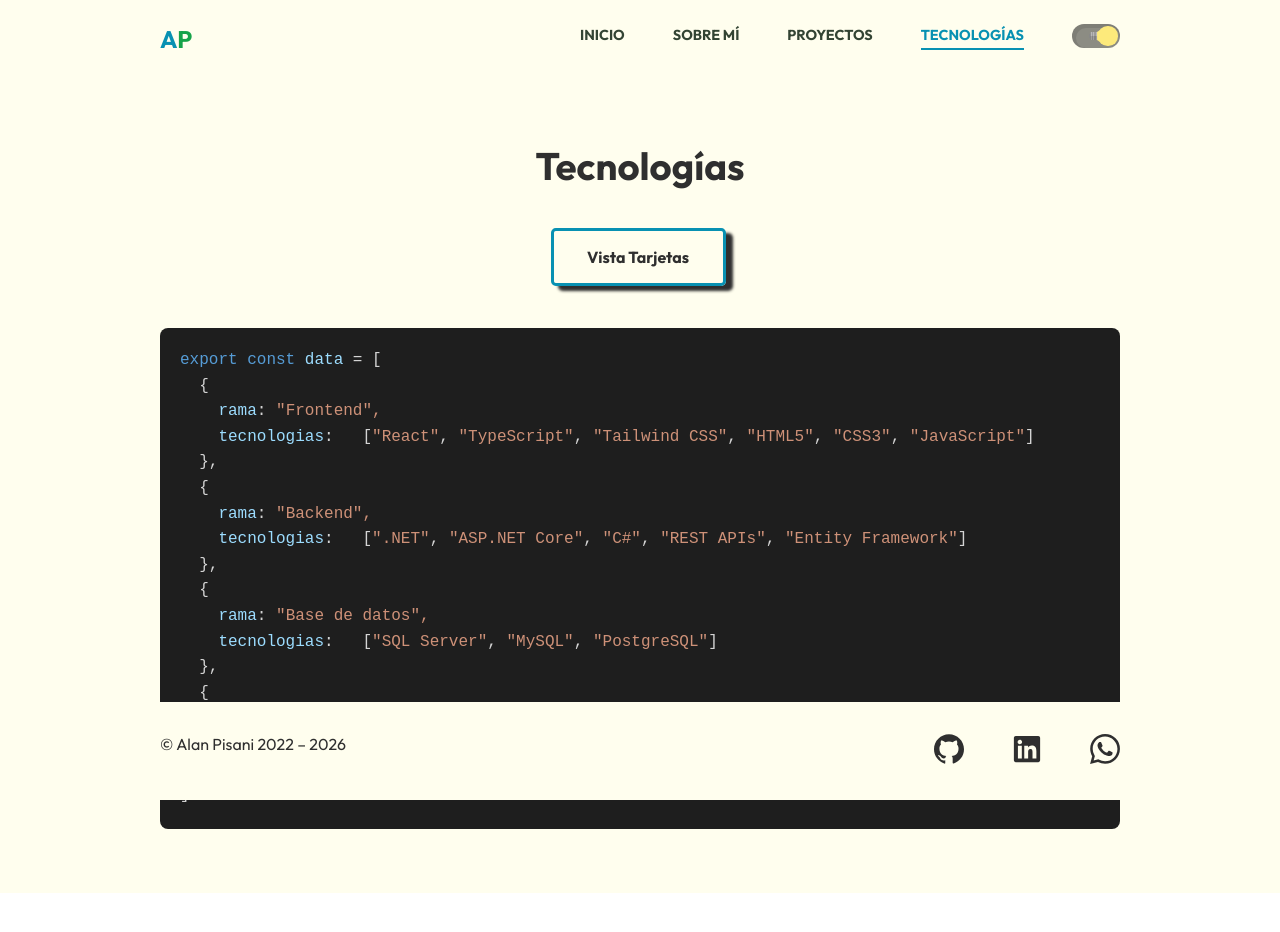
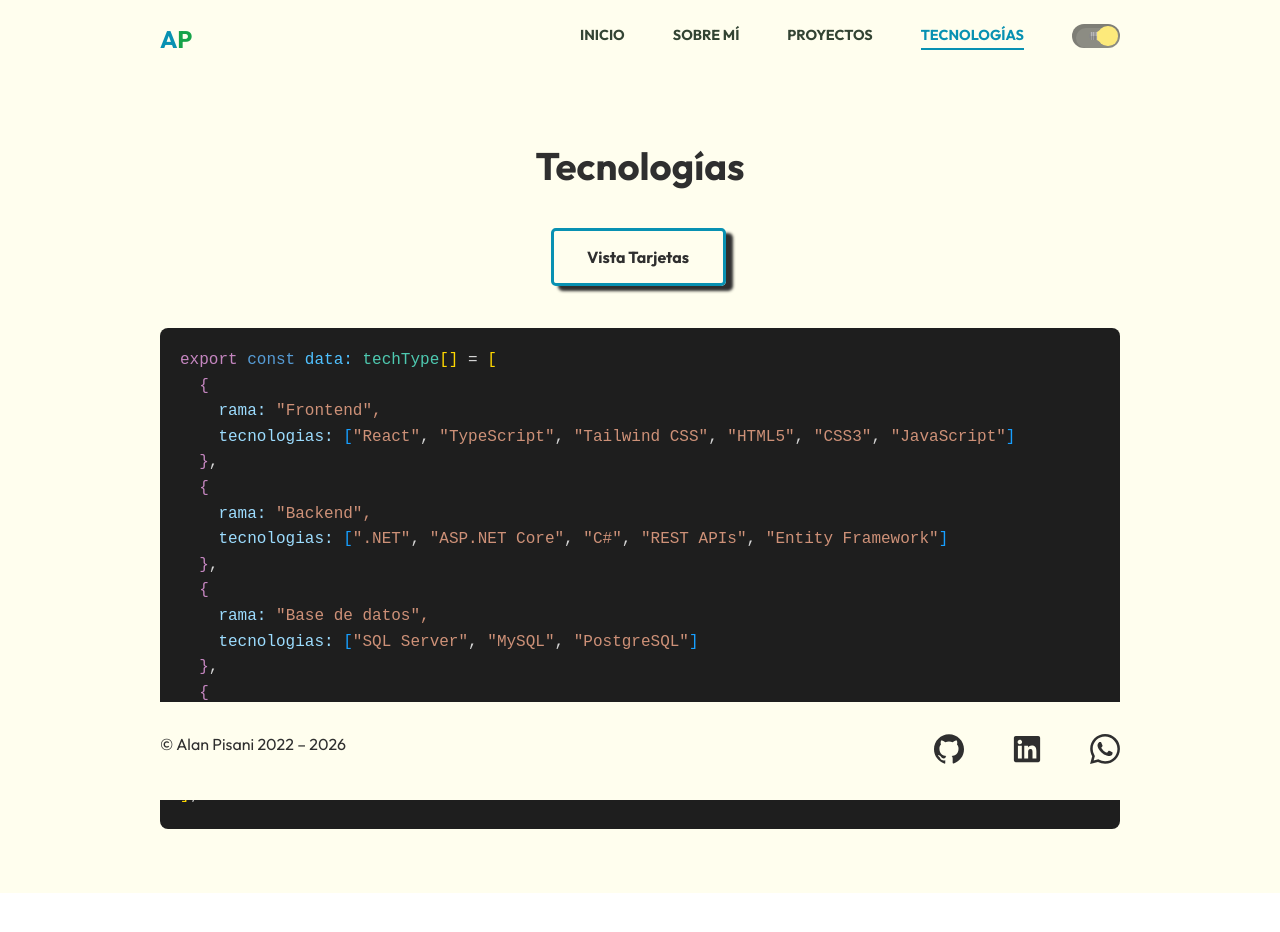
Before and after one commit to alanpisani/portfolio-2026, a React (Vite) app: page /tecnologias in a window 1280 px wide. Shown: the top 932 px of the page. Built offline with nearby package versions, Linux system fonts and the light colour scheme.

Commit message:
corregido colors en techs

```diff
--- a/src/components/Main/sections/Technologies/TechCodeBlockView/TechCodeBlock/TechCodeBlock.css
+++ b/src/components/Main/sections/Technologies/TechCodeBlockView/TechCodeBlock/TechCodeBlock.css
@@ -21,6 +21,10 @@
   color: #569cd6;
 }
 
-.bracket {
-  color: #d4d4d4;
+.yellow-bracket {
+  color: #ffd700;
 }
+
+.blue-bracket {
+  color: #179fff;
+}
--- a/src/components/Main/sections/Technologies/TechCodeBlockView/TechCodeBlock/TechCodeBlock.tsx
+++ b/src/components/Main/sections/Technologies/TechCodeBlockView/TechCodeBlock/TechCodeBlock.tsx
@@ -4,16 +4,13 @@ import "./TechCodeBlock.css";
 export default function TechCodeBlock(props: techCardType) {
   return (
     <div className="branch">
-
-      <span className="bracket">{"  {"}</span>
+      <span className="export-color">{"  {"}</span>
       <br />
-      <span className="key">rama</span>
-      <span>: </span>
+      <span className="key">rama: </span>
       <span className="string">"{props.branch}",</span>
       <br />
-      <span className="key">tecnologias</span>
-      <span>: </span>
-      <span className="bracket">  [</span>
+      <span className="key">tecnologias: </span>
+      <span className="blue-bracket">[</span>
       {props.techs.map((tech, index) => (
         <span className="string" key={`${tech}-${index}`}>
           "{tech}"
@@ -22,11 +19,10 @@ export default function TechCodeBlock(props: techCardType) {
           </span>
         </span>
       ))}
-      <span className="bracket">
-        ]<br />
-        {"  },"}
-      </span>
-
+      <span className="blue-bracket">]</span>
+      <br />
+      <span className="export-color">{"  }"}</span>
+      <span className="bracket">,</span>
     </div>
   );
 }
--- a/src/components/Main/sections/Technologies/TechCodeBlockView/TechCodeBlockView.tsx
+++ b/src/components/Main/sections/Technologies/TechCodeBlockView/TechCodeBlockView.tsx
@@ -4,7 +4,7 @@ import TechCodeBlock from "./TechCodeBlock/TechCodeBlock";
 import "./TechCodeBlockView.css";
 
 interface Props {
-    data: techCardType[];
+  data: techCardType[];
 }
 
 export default function TechCardView({ data }: Props) {
@@ -15,10 +15,16 @@ export default function TechCardView({ data }: Props) {
       animate={{ opacity: 1 }}
       transition={{ duration: 0.7 }}
     >
-      <span className="keyword">
-        export const <span className="variable">data</span>
-        <span className="bracket"> = [</span>
+      <span className="export-color">export</span>
+      <span className="keyword"> const </span>
+      <span className="variable">data: </span>
+      <span className="type-color">
+        techType<span className="yellow-bracket">[]</span>
       </span>
+
+      <span className="bracket"> = </span>
+      <span className="yellow-bracket">[</span>
+
       <br />
       {data.map((tech) => (
         <TechCodeBlock
@@ -28,7 +34,8 @@ export default function TechCardView({ data }: Props) {
         />
       ))}
 
-      <span className="bracket">]</span>
+      <span className="yellow-bracket">]</span>
+      <span className="bracket">;</span>
     </motion.pre>
   );
 }
--- a/src/components/Main/sections/Technologies/TechCodeBlockView/techCodeBlockView.css
+++ b/src/components/Main/sections/Technologies/TechCodeBlockView/techCodeBlockView.css
@@ -17,8 +17,19 @@
 }
 
 .variable {
-    color: #9cdcfe;
-    ;
+    color: #4fc1ff;
+}
+
+.export-color {
+    color: #c586c0
+}
+
+.type-color {
+    color: #4ec9b0;
+}
+
+.bracket {
+  color: #d4d4d4;
 }
 
 @media (max-width: 900px) {
```
Also changed, not shown: src/data/technologiesData.ts (line endings or trailing spaces).
